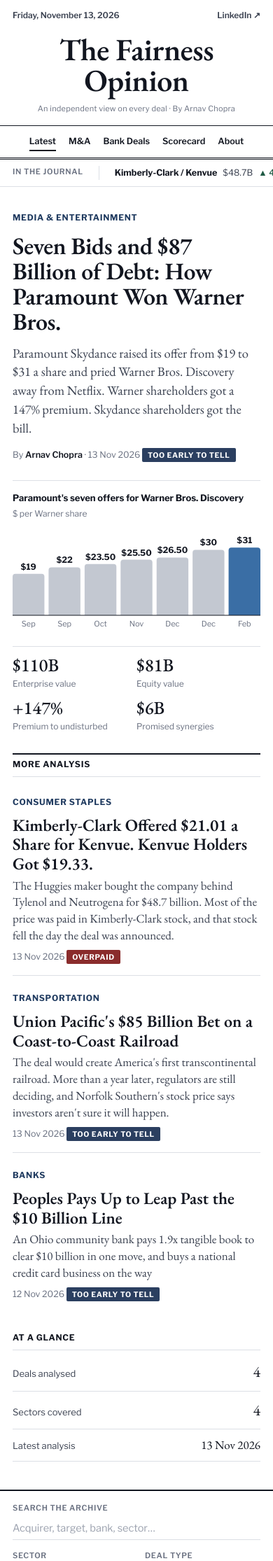
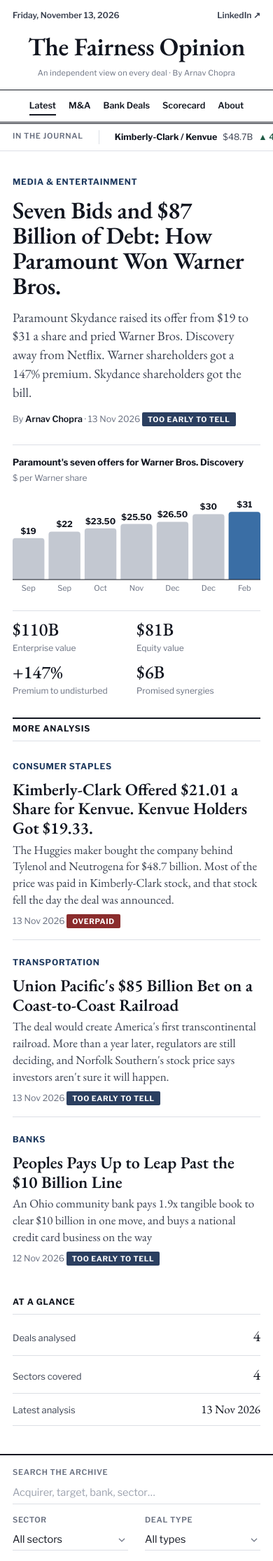
Before and after one commit to arnavchopra24/arnavchopra24, a Jekyll site: the page built from index.html, in a window 390 px wide. Shown: the top 2230 px of the page at 70% size. Built offline with Jekyll 4.4.1, drawn with Linux system fonts in a browser that asks for light colours.

Commit message:
Reduce masthead title font size from 44px to 36px

```diff
--- a/assets/css/journal.css
+++ b/assets/css/journal.css
@@ -498,7 +498,7 @@ input[type=range]:focus-visible::-webkit-slider-thumb { box-shadow: 0 0 0 4px rg
   .wrap { padding-left: 18px; padding-right: 18px; }
   .topbar-inner { grid-template-columns: 1fr auto; }
   .topbar-tag { display: none; }
-  .masthead-title { font-size: 44px; }
+  .masthead-title { font-size: 36px; }
   .masthead-by { font-size: 11px; }
   .mainnav { gap: 4px 18px; font-size: 12.5px; }
   .lead-title { font-size: 34px; }
```
